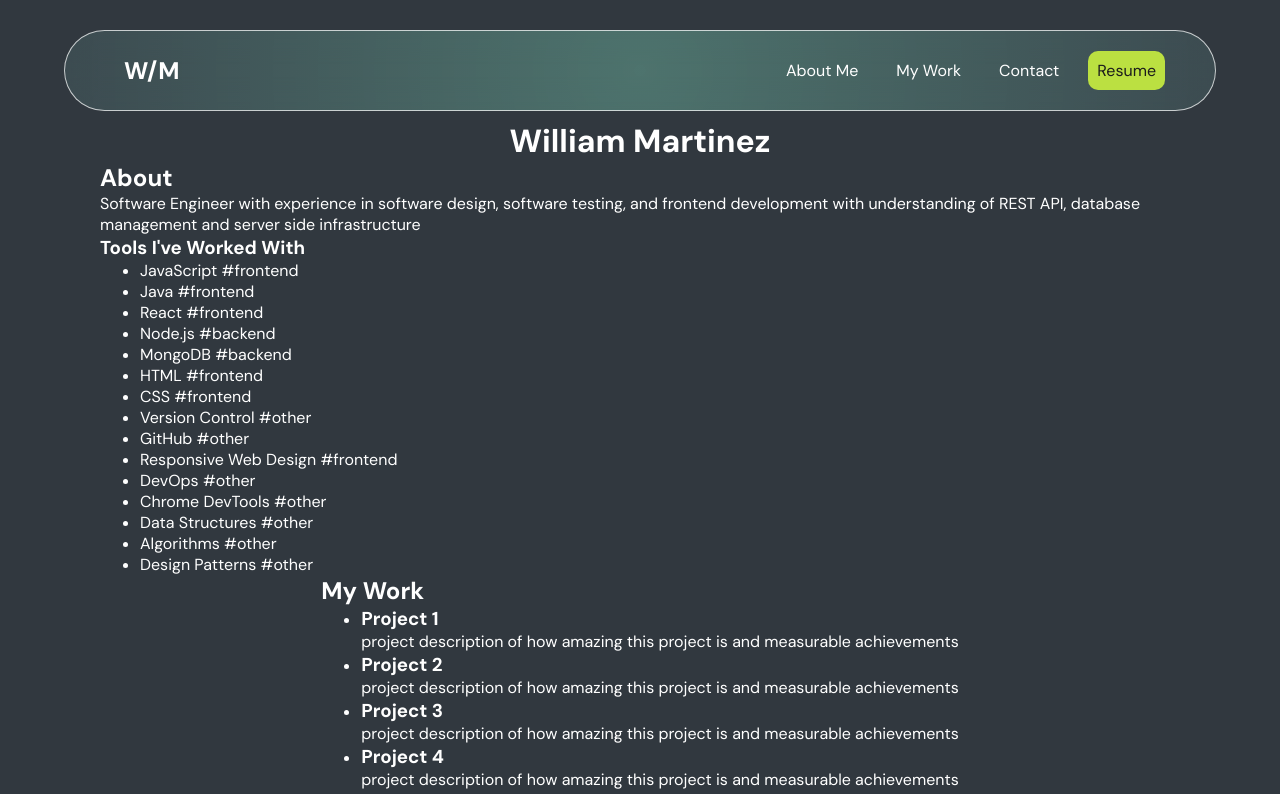
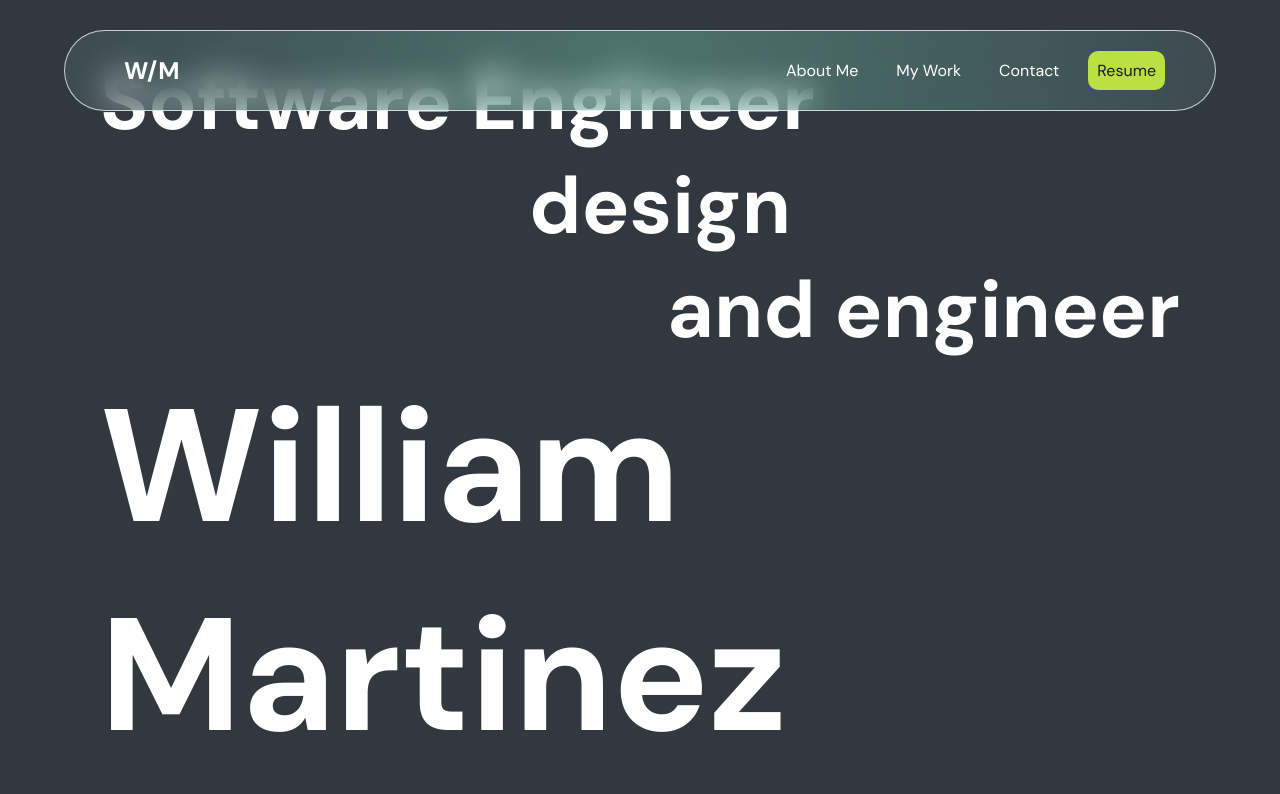
Before and after one commit to wrfmartinez/portfolio, a React (Vite) app: page / in a window 1280 px wide. Shown: the top 794 px of the page. Built offline with nearby package versions, Linux system fonts and the light colour scheme.

Commit message:
Add styles to header

```diff
--- a/src/App.css
+++ b/src/App.css
@@ -38,6 +38,8 @@ a:hover {
   border-color: #ffffffb7;
 }
 
+/* NAV */
+
 nav {
   position: fixed;
   width: 90%;
@@ -73,6 +75,31 @@ nav {
   background-color: #baec17;
 }
 
+/* HERO */
+
 #hero {
-  padding-top: 120px;
+  padding: 150px 0 20px 0;
+  height: 100vh;
+  display: flex;
+  justify-content: end;
+  flex-direction: column;
 }
+
+#hero h1 {
+  font-size: 10rem;
+}
+
+#hero h2 {
+  font-size: 5rem;
+}
+
+#hero p {
+  font-size: 5rem;
+  font-weight: bold;
+  align-self: end;
+}
+
+#hero span {
+  display: block;
+  margin-left: 138px;
+}
--- a/src/components/Header.jsx
+++ b/src/components/Header.jsx
@@ -2,6 +2,8 @@ function Header() {
     return (
     <>
       <header id="hero">
+        <h2>Software Engineer</h2>
+        <p>design <span>and engineer</span></p>
         <h1>William Martinez</h1>
       </header>
     </>
```
